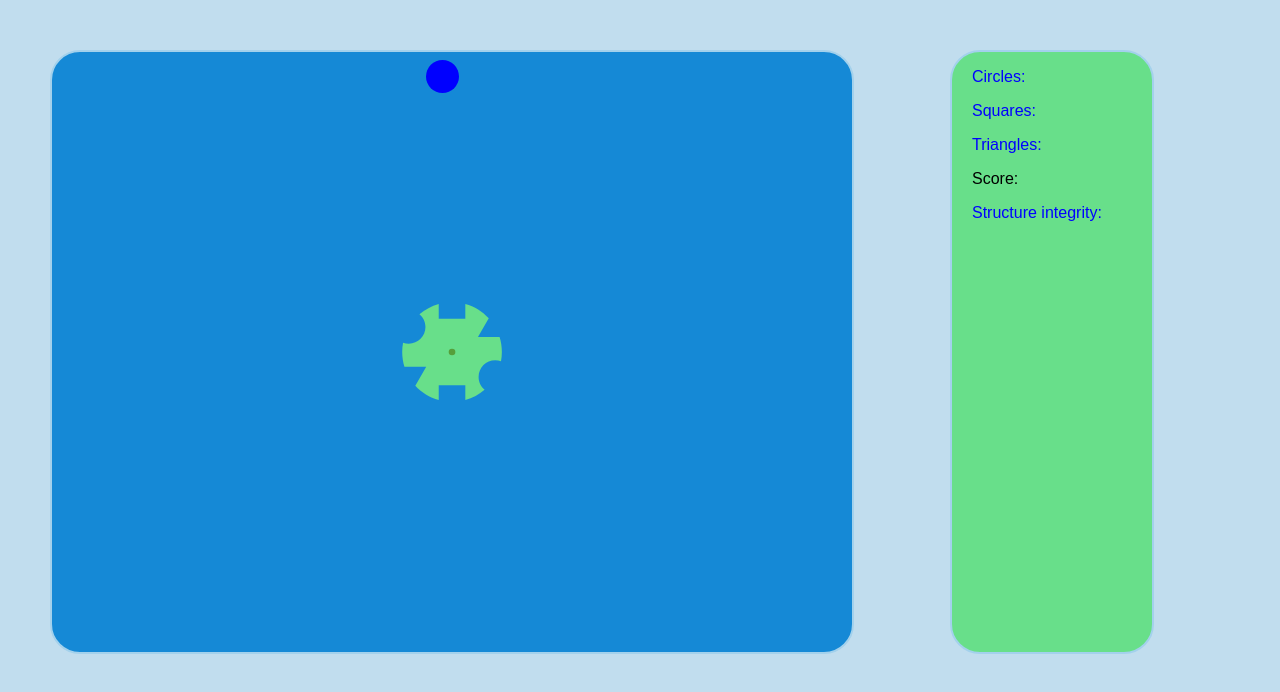
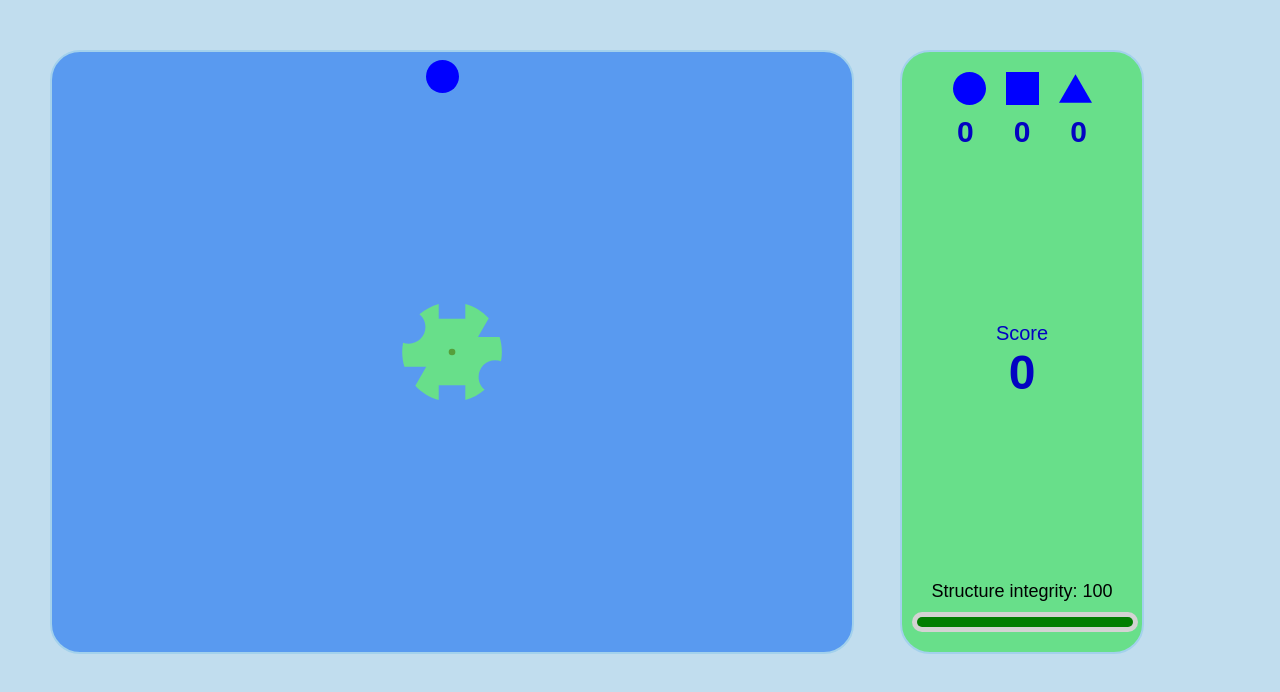
Before and after one commit to Belaquila/crazy-gear, a plain HTML site: page play.html in a window 1280 px wide. Drawn offline with Linux system fonts and the light colour scheme.

Commit message:
add life bar and score board styling enhancement

```diff
--- a/css/play.css
+++ b/css/play.css
@@ -3,63 +3,186 @@ body {
     margin: 0;
     padding: 0;
     background-color: rgb(193, 221, 238);
-
 }
 
 #board {
     height: 600px;
     width: 800px;
     overflow: hidden;
-    border: 2px solid rgb(163, 209, 236) ;
-    background-color: rgb(21, 137, 214);
+    border: 2px solid rgb(163, 209, 236);
+    background-color: #599af0;
     margin-top: 50px;
     margin-left: 50px;
     position: relative;
     border-radius: 30px;
-
 }
 
 #player {
     height: 100px;
     width: 100px;
-    position : absolute;
+    position: absolute;
     display: inline-block;
-
 }
 
 .obstacle, .spark {
     position: absolute;
+}
+
+#scoreBoard {
+    height: 560px;
+    width: 200px;
+    overflow: hidden;
+    background-color: #68df8a;
+    position: fixed;
+    left: 900px;
+    top: 0px;
+    border-radius: 30px;
+    border: 2px solid rgb(163, 209, 236);
+    padding: 20px; /* Padding around the content */
+    text-align: center; /* Center all the content */
+    margin-top: 50px;
+    display: flex;
+    flex-direction: column;
+    justify-content: space-between; /* Space out elements evenly */
+    align-items: center;
+
+
+
+}
+
+/* Style for the images row */
+.images {
+    display: flex; /* Flexbox layout */
+    justify-content: space-around; /* Distribute images evenly */
+    margin-bottom: 50px; /* Space between images and numbers */
+}
+
+.images img {
+    width: 50px; /* Set fixed width for the images */
+    height: auto; /* Maintain aspect ratio */
+}
+
+/* Style for the numbers row */
+.numbers {
+    display: flex; /* Flexbox layout for the numbers */
+    justify-content: space-around; /* Space between the number paragraphs */
+    margin-bottom: 10px; /* Space between numbers and score */
+}
+
+.numbers p {
+    font-size: 20px; /* Font size for the number text */
+    margin: 0;
+}
+
+.numbers span {
+    font-weight: bold; /* Bold for numbers */
+    font-size: 25px; /* Bigger font size for numbers */
+    font-family: Arial, sans-serif;
+    color: rgb(3, 3, 194);
 
 }
 
 
-#scoreBoard {
-    height: 600px;
-    width: 200px;
-    overflow: hidden;
-    background-color: #68df8a;
-    margin-top: 50px;
-    margin-left: 50px;
-    position: fixed;
-    left: 900px;
-    top: 0px;
-    border-radius: 30px;
-    border: 2px solid rgb(163, 209, 236) ;
+
+
+
+/* Center the score text in the middle of the scoreBoard */
+.score-details {
+    flex-grow: 1;
+    display: flex;
+    align-items: center;
+    justify-content: center;
+}
+
+#score {
+    font-size: 20px;
+    font-family: Arial, sans-serif;
+    color: rgb(3, 3, 194);
+    align-items: center;
+}
+#score span {
+    font-size: 48px;
+    font-family: Arial, sans-serif;
+    font-weight: bold;
+    color: rgb(3, 3, 194);
 
 }
 
-#count-circles, #count-squares, #count-triangles, #integrity {
-    font-family: Arial, sans-serif;
-    padding-left: 20px;
-    color: blue;
+/* Integrity section placed at the bottom */
+.integrity-section {
+    width: 100%;
+    margin-bottom: 20px;
+    position: relative;
+    text-align: center;
 }
 
-#score {
+/* Integrity text */
+#integrity {
+    font-size: 18px;
     font-family: Arial, sans-serif;
-    padding-left: 20px;
+    margin-bottom: 10px;
 }
 
 
+
+
+
+/* Style for the images row */
+.images {
+    display: flex; /* Flexbox layout */
+    justify-content: center; /* Center images horizontally */
+    gap: 20px; /* Space between images */
+    margin-bottom: 10px; /* Space between images and numbers */
+  }
+
+  .images img {
+    width: 33px; /* Set fixed width for the images */
+    height: auto; /* Maintain aspect ratio */
+  }
+
+  /* Style for the numbers row */
+  .numbers {
+    display: flex; /* Flexbox layout for the numbers */
+    justify-content: center; /* Center numbers horizontally */
+    gap: 40px; /* Space between the number paragraphs */
+  }
+
+  .numbers p {
+    font-size: 20px; /* Font size for the number text */
+    margin: 0;
+  }
+
+  .numbers span {
+    font-weight: bold; /* Bold for numbers */
+    font-size: 30px; /* Bigger font size for numbers */
+  }
+
+
+
+
+/* Container for the life bar */
+#life-bar-container {
+    width: 90%;
+    height: 10px;
+    background-color: lightgray; /* Background for the bar */
+    border-radius: 20px;
+    margin-top: 20px; /* Space between score and life bar */
+    margin-left: 10px;
+    margin-right: 15px;
+    position: absolute;
+    bottom: 20px; /* Align to the bottom of the scoreBoard */
+    left: 0;
+    padding: 5px;
+}
+
+/* The actual life bar */
+#life-bar {
+    height: 100%;
+    width: 100%; /* Initially full width, controlled by JS */
+    background-color: rgb(2, 126, 2); /* Default healthy color */
+    border-radius: 20px;
+    transition: width 0.5s ease, background-color 0.5s ease; /* Smooth transition */
+}
 
 
 /* Base div styling */
@@ -68,7 +191,7 @@ body {
     height: 200px;
     background-color: #f0f0f0;
     position: relative;
-    border-radius: 10px;
+    border-radius: 5px;
     overflow: hidden;
   }
 
--- a/js/play.js
+++ b/js/play.js
@@ -149,20 +149,20 @@ class Obstacle {
       !this.isSticking
     ) {
       game.collisionCount++;
-      document.querySelector("#integrity span").innerHTML = `${
-        100 - 2 * game.collisionCount
-      }`;
+      document.querySelector("#integrity span").innerHTML = `${100 - 2 * game.collisionCount}`;
+      let integrity = 100 - 2 * game.collisionCount;
+      game.updateLifeBar(integrity);
     }
 
     if (game.collisionCount === 50) {
       document.getElementById("player").classList.add("sparkle");
 
       this.domElement.classList.add("sparkle");
-      sparksEffect("orangeimpact", 25);
+      sparksEffect(player.positionX, player.positionY, "orangeimpact", 25);
 
       setTimeout(() => {
         this.domElement.classList.remove("sparkle");
-        //document.getElementById("player").classList.add("sparkle")
+
       }, 4000);
 
       setTimeout(() => {
@@ -309,7 +309,8 @@ class Game {
       this.updateCount(player);
       document.querySelector("#score span").innerHTML = `${this.score}`; // should update immediatly the score but ot does not.
 
-      sparksEffect("yellowstar", this.score);
+      sparksEffect(player.positionX, player.positionY, "yellowstar", this.score);
+      sparksEffect(1000, 500, "yellowstar", this.score);
 
     } else if (isGeometric(this.count) && this.count[0] !== 1) {
       scoreOccurence++;
@@ -321,12 +322,33 @@ class Game {
       });
       player.obstacles = [];
 
-      sparksEffect("yellowstar", this.score);
+      sparksEffect(player.positionX, player.positionY, "yellowstar", this.score);
+      sparksEffect(1000, 600, "yellowstar", this.score);
 
       this.updateCount(player);
       document.querySelector("#score span").innerHTML = `${this.score}`;
     }
   }
+  updateLifeBar(integrity) {
+    const lifeBar = document.getElementById('life-bar');
+    //const integrityValue = document.getElementById('integrity-value');
+
+    // Update the integrity percentage text
+    //integrityValue.innerText = integrity + '%';
+
+    // Update the width of the life bar
+    lifeBar.style.width = integrity + '%';
+
+    // Change color based on integrity value
+    if (integrity < 20) {
+        lifeBar.style.backgroundColor = 'red';
+        lifeBar.style.width = '100%'
+    } else if (integrity < 35) {
+        lifeBar.style.backgroundColor = 'orange';
+    } else {
+        lifeBar.style.backgroundColor = 'green';
+    }
+    }
 }
 
 class Spark {
@@ -370,13 +392,13 @@ class Spark {
 }
 
 
-function sparksEffect(format, nbSparks) {
+function sparksEffect(X, Y, format, nbSparks) {
 
   const sparksArr = [];
 
   for (let i = 0; i < nbSparks; i++) {
-    let X = player.positionX;
-    let Y = player.positionY;
+    //let X = player.positionX;
+    //let Y = player.positionY;
     let newSpark = new Spark(X, Y, format);
     sparksArr.push(newSpark);
   }
--- a/play.html
+++ b/play.html
@@ -11,18 +11,37 @@
 
     <div id="board"></div>
     <div id="start"></div>
+
     <div id="scoreBoard">
 
-        <div id="count">
-            <p id="count-circles">Circles: <span></span></p>
-            <p id="count-squares">Squares: <span></span></p>
-            <p id="count-triangles">Triangles: <span></span></p>
-            <p id="score">Score: <span></span></p>
+            <div class="images">
+                <img src="./images/c.svg" alt="Circles">
+                <img src="./images/s.svg" alt="Squares">
+                <img src="./images/t.svg" style="transform: rotate(180deg);" alt="Triangles">
+            </div>
 
-            <p id="integrity">Structure integrity: <span></span></p>
-        </div>
+            <div class="numbers">
+                <p id="count-circles"><span>0</span></p>
+                <p id="count-squares"><span>0</span></p>
+                <p id="count-triangles"><span>0</span></p>
+            </div>
+
+            <div class="score-details">
+                <p id="score">
+                    Score <br>
+                    <span>0</span>
+                </p>
+            </div>
 
 
+
+            <div class="integrity-section">
+                <p id="integrity">Structure integrity: <span>100</span></p>
+            </div>
+
+            <div id="life-bar-container">
+                <div id="life-bar"></div>
+            </div>
 
     </div>
 
```
Also changed, not shown: index.html (+2 -0 lines), images/happy-welcoming-gear.svg (added).
